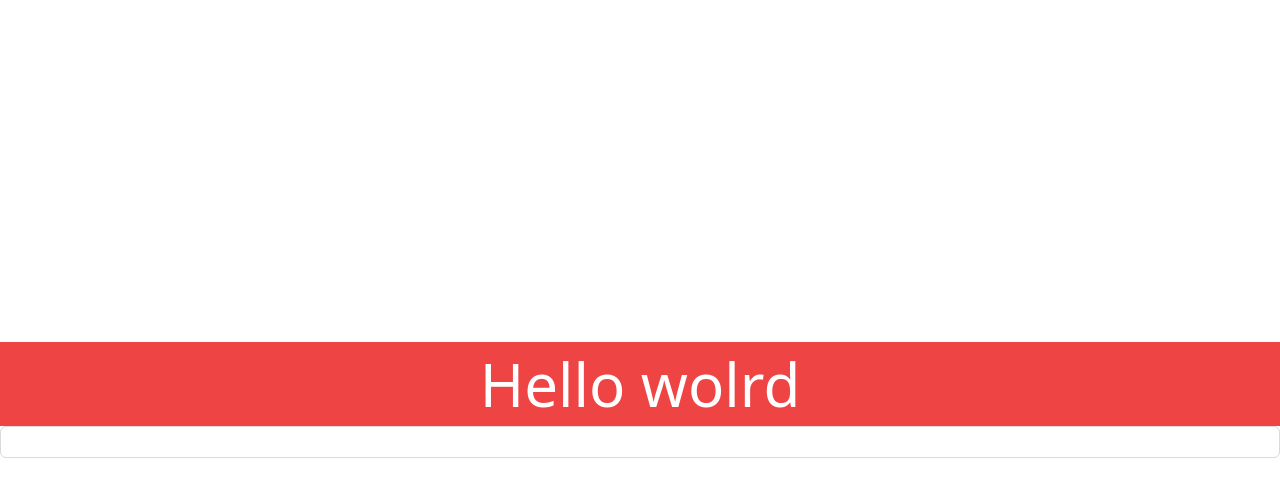
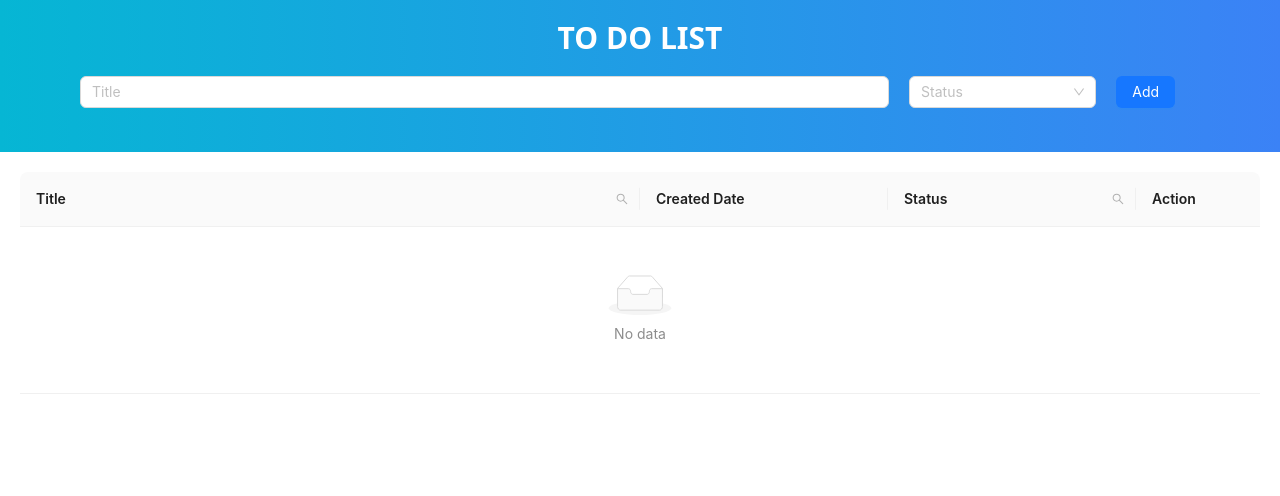
Before and after one commit to vuvuvo0303/todo-list-group-1, a React (Vite) app: page / in a window 1280 px wide. Shown: the top 496 px of the page. Built offline with nearby package versions, Linux system fonts and the light colour scheme.

Commit message:
done ui with create todolist

```diff
--- a/package.json
+++ b/package.json
@@ -10,13 +10,16 @@
     "preview": "vite preview"
   },
   "dependencies": {
+    "@ant-design/icons": "^5.3.7",
     "antd": "^5.17.2",
     "react": "^18.2.0",
-    "react-dom": "^18.2.0"
+    "react-dom": "^18.2.0",
+    "react-highlight-words": "^0.20.0"
   },
   "devDependencies": {
     "@types/react": "^18.2.66",
     "@types/react-dom": "^18.2.22",
+    "@types/react-highlight-words": "^0.16.7",
     "@typescript-eslint/eslint-plugin": "^7.2.0",
     "@typescript-eslint/parser": "^7.2.0",
     "@vitejs/plugin-react": "^4.2.1",
--- a/src/pages/Home.tsx
+++ b/src/pages/Home.tsx
@@ -1,10 +1,214 @@
-import { Input } from "antd";
+import { SearchOutlined } from "@ant-design/icons";
+import {
+  Button,
+  Form,
+  FormProps,
+  Input,
+  InputRef,
+  Select,
+  Space,
+  Table,
+  TableColumnType,
+  TableColumnsType,
+} from "antd";
+import { FilterDropdownProps } from "antd/es/table/interface";
+import { useEffect, useRef, useState } from "react";
+import Highlighter from "react-highlight-words";
+import { formatDateToString } from "../utils/dateUtils";
+type FieldType = {
+  title?: string;
+  status?: "done" | "in progress" | "to-do";
+};
+interface ToDoType {
+  key: number;
+  title: string;
+  status: "done" | "in progress" | "to-do";
+  createdDate: string;
+}
+type DataIndex = keyof ToDoType;
 
 const Home = () => {
+  const [searchText, setSearchText] = useState("");
+  const [searchedColumn, setSearchedColumn] = useState("");
+  const [todoItems, setTodoItems] = useState<ToDoType[]>([]);
+  const [renderKey, setRenderKey] = useState(0);
+  useEffect(() => {
+    const dataStr = localStorage.getItem("todo-data");
+    let localData;
+
+    if (dataStr != null) {
+      localData = JSON.parse(dataStr);
+    } else {
+      localData = [];
+    }
+    setTodoItems(localData);
+  }, []);
+  const onFinish: FormProps<FieldType>["onFinish"] = (values) => {
+    const newItem: ToDoType = {
+      key: todoItems[todoItems.length - 1] ? todoItems[todoItems.length - 1].key : 0,
+      title: values.title as string,
+      status: values.status as "done" | "in progress" | "to-do",
+      createdDate: new Date().toLocaleString(),
+    };
+    setTodoItems([...todoItems, newItem]);
+    localStorage.setItem("todo-data", JSON.stringify([...todoItems, newItem]));
+    setRenderKey(renderKey + 1);
+  };
+
+  const onFinishFailed: FormProps<FieldType>["onFinishFailed"] = (errorInfo) => {
+    console.log("Failed:", errorInfo);
+  };
+  const searchInput = useRef<InputRef>(null);
+
+  const handleSearch = (selectedKeys: string[], confirm: FilterDropdownProps["confirm"], dataIndex: DataIndex) => {
+    confirm();
+    setSearchText(selectedKeys[0]);
+    setSearchedColumn(dataIndex);
+  };
+
+  const handleReset = (clearFilters: () => void) => {
+    clearFilters();
+    setSearchText("");
+  };
+
+  const getColumnSearchProps = (dataIndex: DataIndex): TableColumnType<ToDoType> => ({
+    filterDropdown: ({ setSelectedKeys, selectedKeys, confirm, clearFilters, close }) => (
+      <div style={{ padding: 8 }} onKeyDown={(e) => e.stopPropagation()}>
+        <Input
+          ref={searchInput}
+          placeholder={`Search ${dataIndex}`}
+          value={selectedKeys[0]}
+          onChange={(e) => setSelectedKeys(e.target.value ? [e.target.value] : [])}
+          onPressEnter={() => handleSearch(selectedKeys as string[], confirm, dataIndex)}
+          style={{ marginBottom: 8, display: "block" }}
+        />
+        <Space>
+          <Button
+            type="primary"
+            onClick={() => handleSearch(selectedKeys as string[], confirm, dataIndex)}
+            icon={<SearchOutlined />}
+            size="small"
+            style={{ width: 90 }}
+          >
+            Search
+          </Button>
+          <Button onClick={() => clearFilters && handleReset(clearFilters)} size="small" style={{ width: 90 }}>
+            Reset
+          </Button>
+          <Button
+            type="link"
+            size="small"
+            onClick={() => {
+              confirm({ closeDropdown: false });
+              setSearchText((selectedKeys as string[])[0]);
+              setSearchedColumn(dataIndex);
+            }}
+          >
+            Filter
+          </Button>
+          <Button
+            type="link"
+            size="small"
+            onClick={() => {
+              close();
+            }}
+          >
+            close
+          </Button>
+        </Space>
+      </div>
+    ),
+    filterIcon: (filtered: boolean) => <SearchOutlined style={{ color: filtered ? "#1677ff" : undefined }} />,
+    onFilter: (value, record) =>
+      record[dataIndex]
+        .toString()
+        .toLowerCase()
+        .includes((value as string).toLowerCase()),
+    onFilterDropdownOpenChange: (visible) => {
+      if (visible) {
+        setTimeout(() => searchInput.current?.select(), 100);
+      }
+    },
+    render: (text) =>
+      searchedColumn === dataIndex ? (
+        <Highlighter
+          highlightStyle={{ backgroundColor: "#ffc069", padding: 0 }}
+          searchWords={[searchText]}
+          autoEscape
+          textToHighlight={text ? text.toString() : ""}
+        />
+      ) : (
+        text
+      ),
+  });
+  const columns: TableColumnsType<ToDoType> = [
+    {
+      title: "Title",
+      dataIndex: "title",
+      key: "title",
+      ...getColumnSearchProps("title"),
+    },
+    {
+      title: "Created Date",
+      dataIndex: "createdDate",
+      key: "createdDate",
+      width: "20%",
+      render: (text: string) => <span>{formatDateToString(new Date(text))}</span>,
+    },
+    {
+      title: "Status",
+      dataIndex: "status",
+      key: "status",
+      width: "20%",
+      ...getColumnSearchProps("status"),
+    },
+    {
+      title: "Action",
+      dataIndex: "",
+      key: "x",
+      width: "10%",
+      render: () => <a>Delete</a>,
+    },
+  ];
   return (
-    <div className="h-[100vh] flex flex-col justify-center">
-      <h1 className="text-6xl bg-red-500 text-white p-3 text-center">Hello wolrd</h1>
-      <Input />
+    <div className="">
+      <div className="bg-gradient-to-r from-cyan-500 to-blue-500 py-5 px-20">
+        <h1 className="text-center text-3xl mb-5 text-white font-bold">TO DO LIST</h1>
+        <Form
+          name="basic"
+          initialValues={{ remember: true }}
+          onFinish={onFinish}
+          onFinishFailed={onFinishFailed}
+          autoComplete="off"
+          className="grid grid-cols-11 gap-5"
+        >
+          <Form.Item
+            name="title"
+            rules={[{ required: true, message: "Please input your title!" }]}
+            className="col-span-8"
+          >
+            <Input placeholder="Title" />
+          </Form.Item>
+          <Form.Item name="status" rules={[{ required: true, message: "Please input!" }]} className="col-span-2">
+            <Select
+              placeholder="Status"
+              options={[
+                { value: "to-do", label: "To Do" },
+                { value: "in progress", label: "In progress" },
+                { value: "done", label: "Done" },
+              ]}
+            />
+          </Form.Item>
+          <Form.Item className="col-span-1">
+            <Button type="primary" htmlType="submit">
+              Add
+            </Button>
+          </Form.Item>
+        </Form>
+      </div>
+      <div className="p-5">
+        <Table columns={columns} dataSource={todoItems} />
+      </div>
     </div>
   );
 };
--- /dev/null
+++ b/src/utils/dateUtils.ts
@@ -0,0 +1,6 @@
+export function formatDateToString(date: Date): string {
+  const day = String(date.getDate()).padStart(2, "0");
+  const month = String(date.getMonth() + 1).padStart(2, "0"); // Months are zero-indexed
+  const year = date.getFullYear();
+  return `${day}/${month}/${year}`;
+}
```
Also changed, not shown: 1 other file (tests, documents, lock files or other folders).
